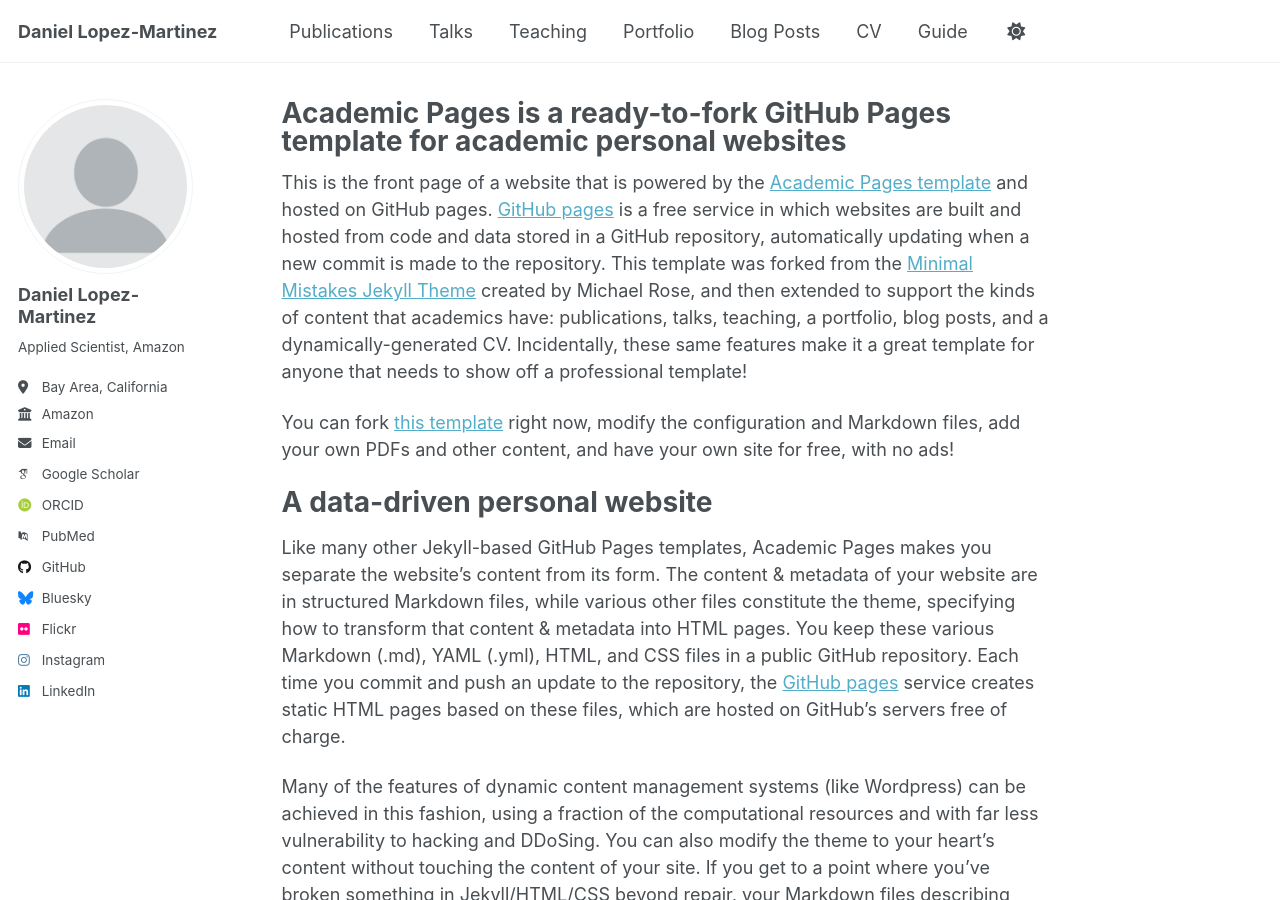
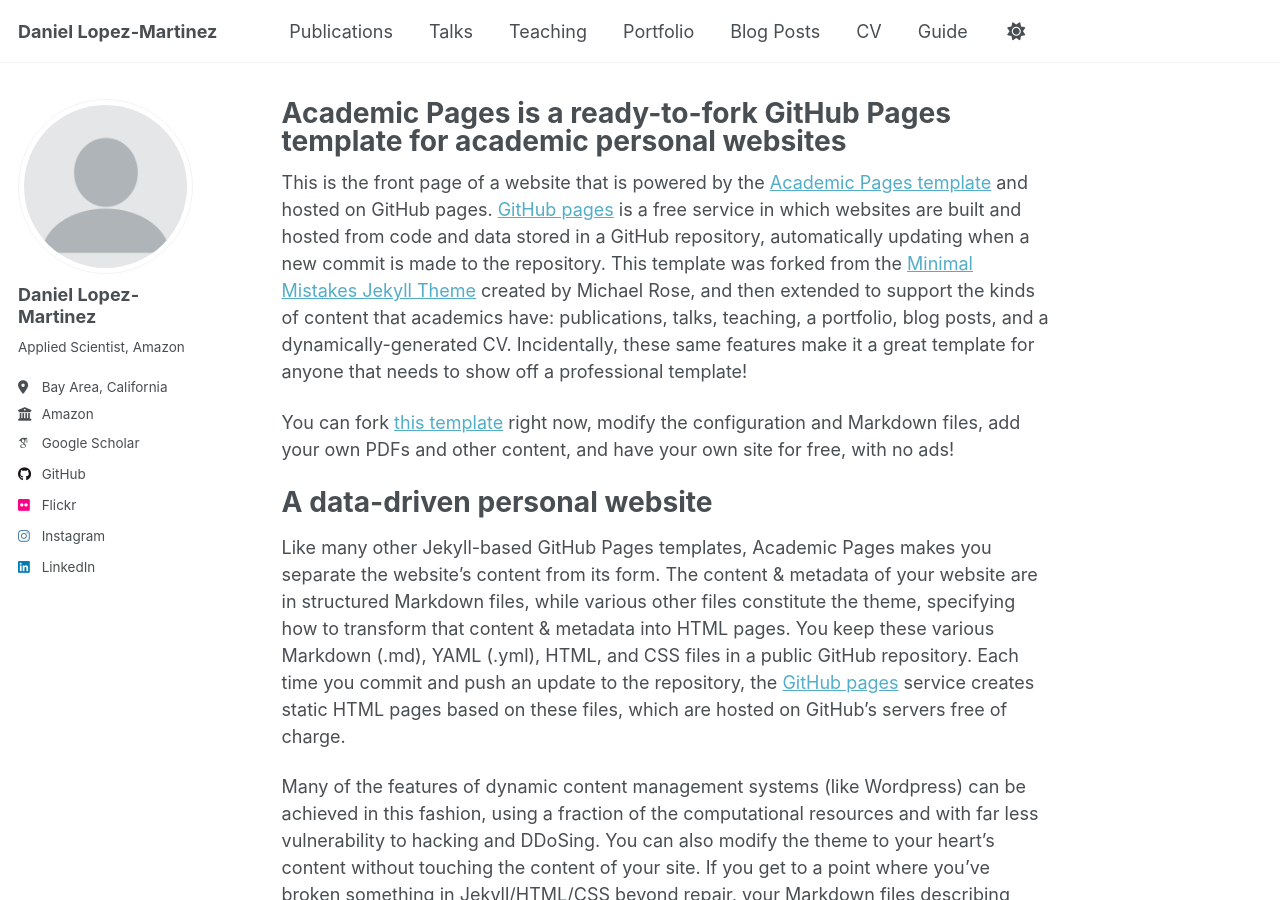
Before and after one commit to daniel-lopezmartinez/daniel-lopezmartinez.github.io, a Jekyll site: the page built from _pages/about.md, in a window 1280 px wide and 900 px high. Built offline with Jekyll 4.4.1, drawn with Linux system fonts in a browser that asks for light colours; some web fonts are replaced; a script that is not in the unit is left out.

Commit message:
Removes unused links

```diff
--- a/_config.yml
+++ b/_config.yml
@@ -30,7 +30,7 @@ author:
   location         : "Bay Area, California"
   employer         : "Amazon"
   uri              : # URL
-  email            : "none@example.org"
+  email            : # "none@example.org"
 
   # Academic websites
   academia         : # URL
@@ -38,9 +38,9 @@ author:
   googlescholar    : "https://scholar.google.com/citations?hl=en&user=0abBQg8AAAAJ"
   inspire-hep      : # URL
   impactstory      : # URL
-  orcid            : "https://orcid.org/0000-0002-8642-2970"
+  orcid            : # "https://orcid.org/0000-0002-8642-2970"
   semantic         : # URL
-  pubmed           : "https://pubmed.ncbi.nlm.nih.gov/?term=Lopez-Martinez+D&cauthor_id=31946739"
+  pubmed           : # "https://pubmed.ncbi.nlm.nih.gov/?term=Lopez-Martinez+D&cauthor_id=31946739"
   researchgate     : # URL
   scopus           : # URL
 
@@ -54,7 +54,7 @@ author:
 
   # Social media
   artstation       : # Username
-  bluesky          : "bsky.app" # Replace this with you Bluesky username
+  bluesky          : # "bsky.app" # Replace this with you Bluesky username
   facebook         : # Username
   flickr           : "dlmocdm"
   foursquare       : # Username
```
